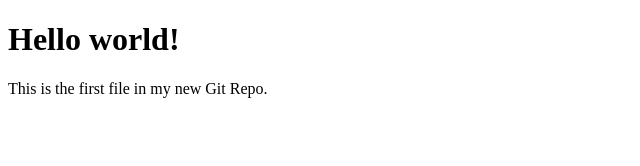
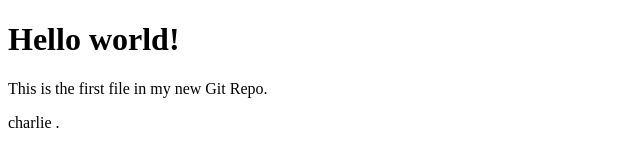
Before and after one commit to LegweteCM2221/LCM, a plain HTML site: page index.html in a window 1280 px wide. Shown: the full height of the page, 0-640 px from the left. Drawn offline with Linux system fonts and the light colour scheme.

Commit message:
just onother line ko index

```diff
--- a/index.html
+++ b/index.html
@@ -7,6 +7,8 @@
 
 <h1>Hello world!</h1>
 <p>This is the first file in my new Git Repo.</p>
+<p>charlie
+.</p>
 
 </body>
 </html>
```
